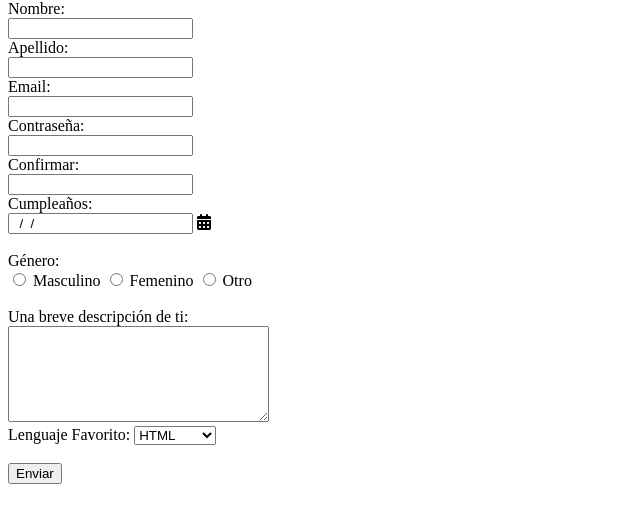
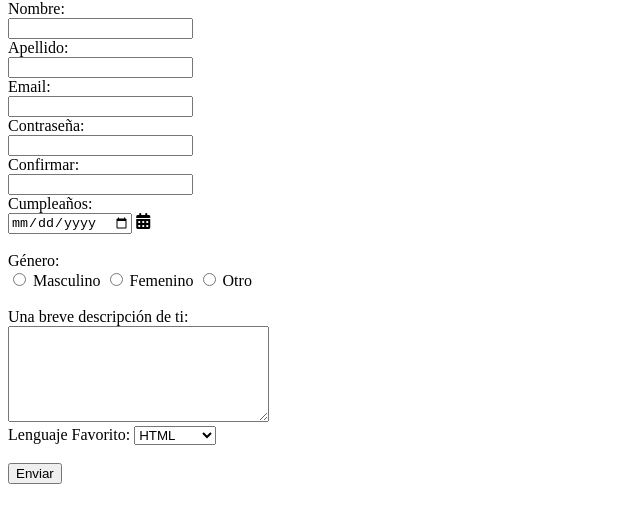
Before and after one commit to aguinazu-ds/Curso-Java, a plain HTML site: page cursoJava-html/EjercicioFormulario.html in a window 1280 px wide. Shown: the part 67-590 px from the top of the page, without its empty margins (0-640 px from the left). Drawn offline with Linux system fonts and the light colour scheme.

Commit message:
Ejercicio formulario

```diff
--- a/cursoJava-html/EjercicioFormulario.html
+++ b/cursoJava-html/EjercicioFormulario.html
@@ -18,11 +18,11 @@
         <label for="email">Email:</label><br>
         <input type="text" id="email" name="email"><br>
         <label for="contraseña">Contraseña:</label><br>
-        <input type="text" id="contraseña" name="contraseña"><br>
+        <input type="password" id="contraseña" name="contraseña"><br>
         <label for="confirmar">Confirmar:</label><br>
-        <input type="text" id="confirmar" name="confirmar"><br>
+        <input type="password" id="confirmar" name="confirmar"><br>
         <label for="cumpleaños">Cumpleaños:</label><br>
-        <input type="text" id="cumpleaños" name="compleaños" value="  /  /"> <i class="fa-solid fa-calendar-days"></i><br>
+        <input type="date" id="cumpleaños" name="compleaños" value="  /  /"> <i class="fa-solid fa-calendar-days"></i><br>
         <br>
         Género: <br>
         <input type="radio" id="masculino" name="genero" value="Masculino">
```
